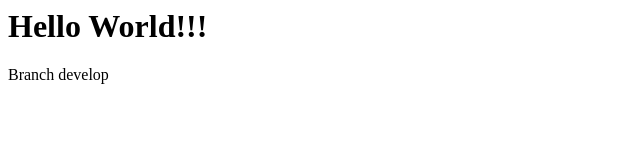
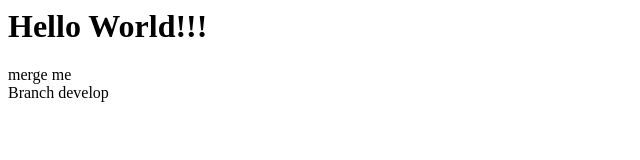
Before and after one commit to SergeySalimov/HomeTask, a plain HTML site: page index.html in a window 1280 px wide. Shown: the whole page, without its empty margins (0-640 px from the left). Drawn offline with Linux system fonts and the light colour scheme.

Commit message:
feat(file): some changes

```diff
--- a/index.html
+++ b/index.html
@@ -1,4 +1,6 @@
 <h1>Hello World!!!</h1>
+<a> merge me
+</a>
 <div>
 	Branch develop
 </div>
```
